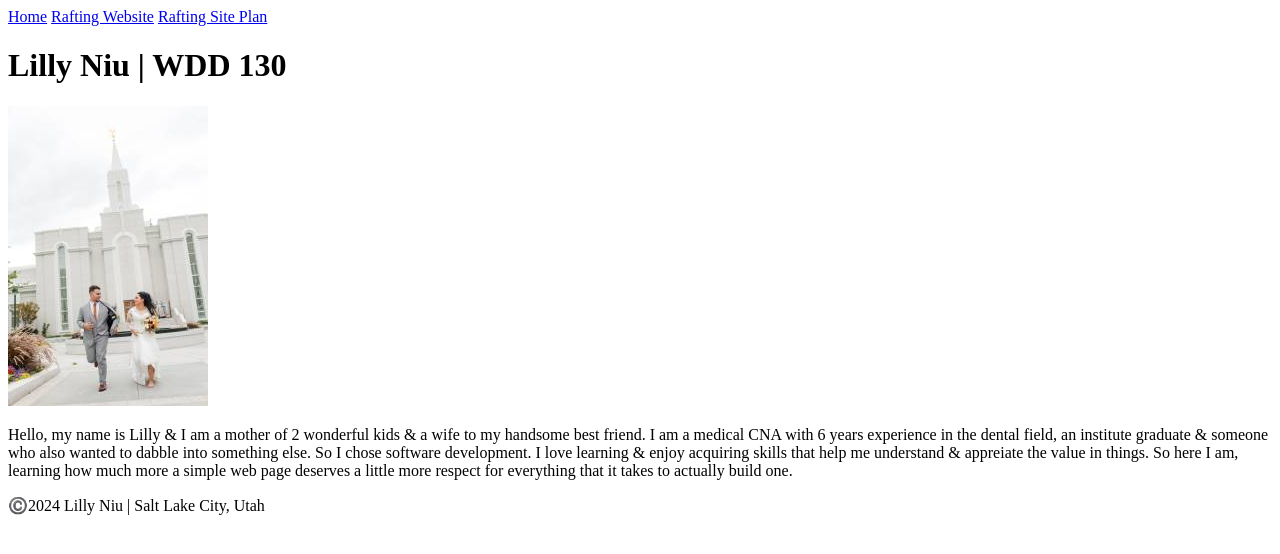
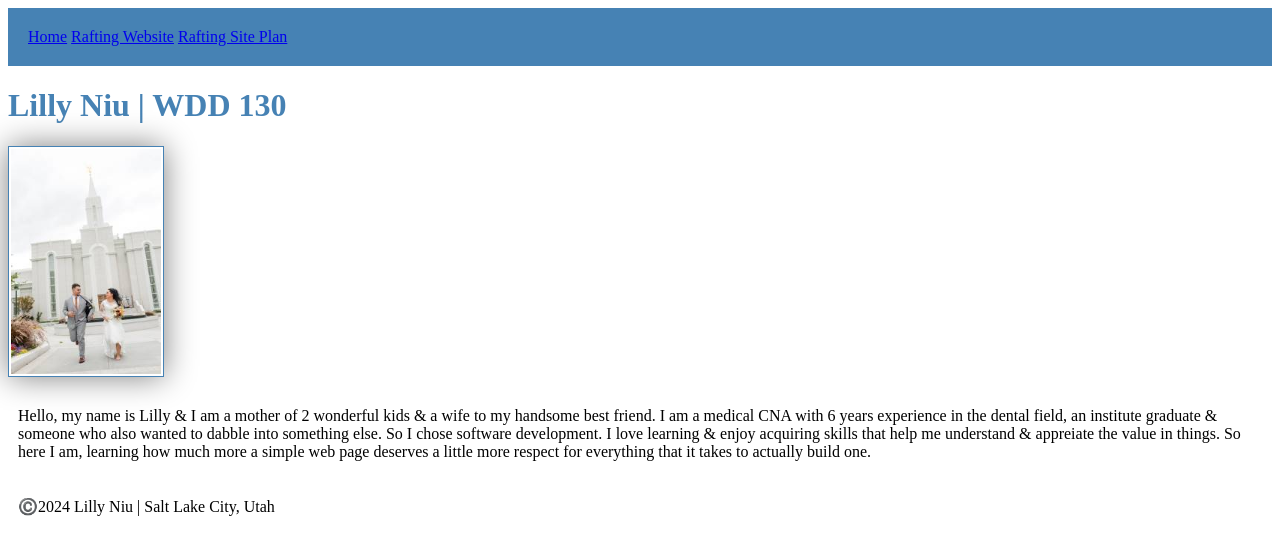
Before and after one commit to lillyniu/wwd130, a plain HTML site: page index.html in a window 1280 px wide. Drawn offline with Linux system fonts and the light colour scheme.

Commit message:
Merge branch 'main' of https://github.com/lillyniu/wwd130

```diff
--- a/index.html
+++ b/index.html
@@ -1,6 +1,7 @@
 <!DOCTYPE html>
 <html lang="en-US">
     <head>
+        <link rel="stylesheet" href="styles/styles.css">
         <meta charset="utf-8">
         <meta name="viewport" content="width=device,initial-scale=1.0">
         <title> Lilly Niu | WDD 130</title>
--- /dev/null
+++ b/styles/styles.css
@@ -0,0 +1,21 @@
+nav {
+    background-color: steelblue;
+    padding: 10px;
+}
+nav {
+    color: white;
+    display: block;
+    padding: 20px;
+}
+h1 {color: steelblue;
+}
+img {
+    width: 150px;
+    height: auto;
+    border: 1px solid steelblue;
+    padding: 2px;
+    box-shadow: 0 0 30px gray;
+}
+p  {
+    padding: 10px;
+}
```
